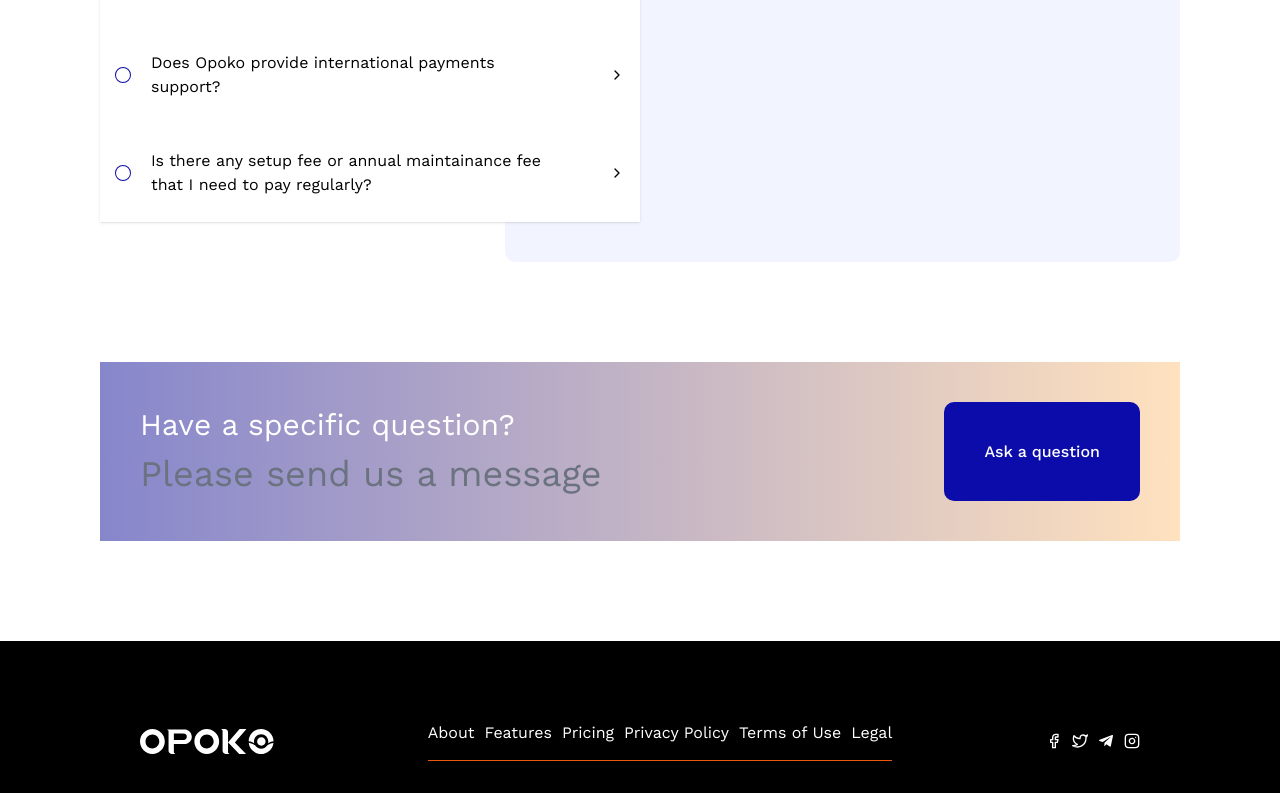
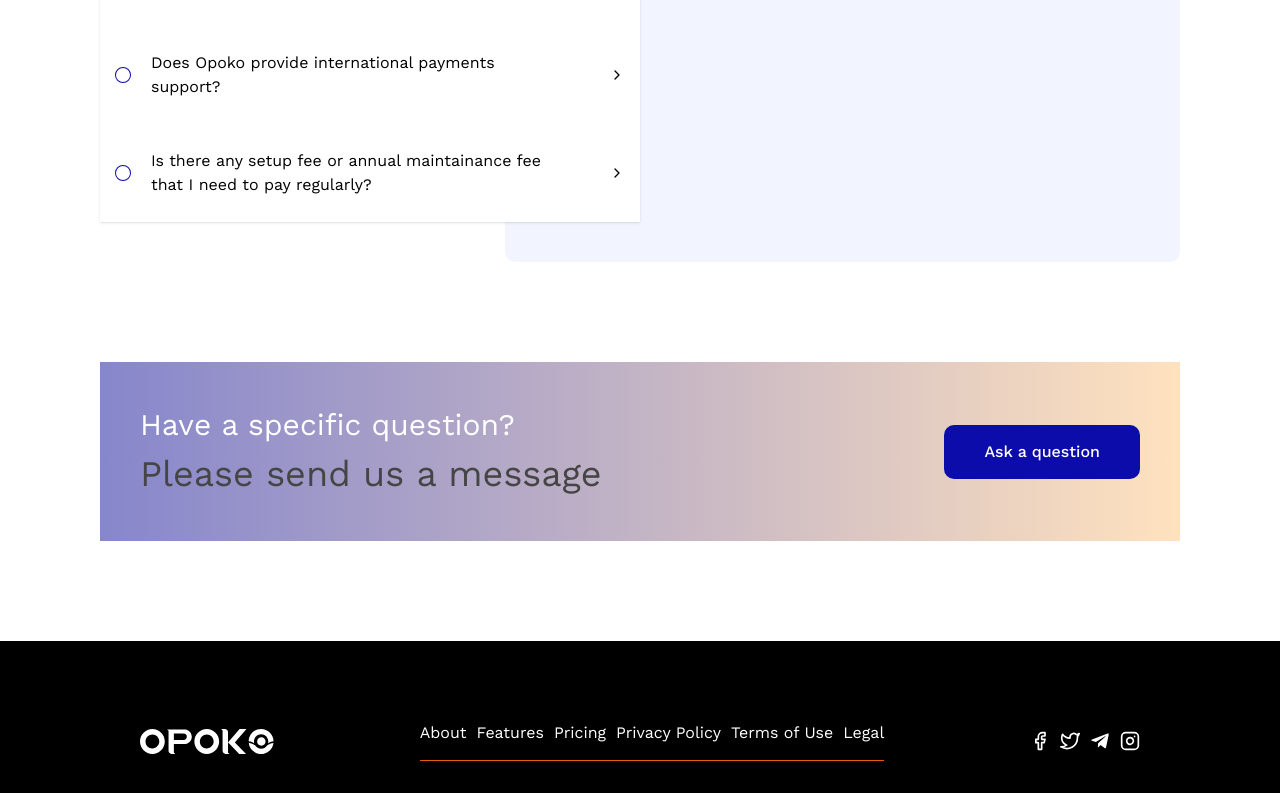
Before and after one commit to Niscolinx/opoko, a React (Vite) app: page /about-us in a window 1280 px wide. Shown: the part 1570-2363 px from the top of the page. Built offline with nearby package versions, Linux system fonts and the light colour scheme.

Commit message:
working on about us

```diff
--- a/src/pages/AboutUs.tsx
+++ b/src/pages/AboutUs.tsx
@@ -217,11 +217,11 @@ function AboutUs() {
       >
         <div className="">
           <p className="text-white text-[3rem]">Have a specific question?</p>
-          <p className="text-gray-500 text-[3.6rem]">
+          <p className="text-[#464545] text-[3.6rem]">
             Please send us a message
           </p>
         </div>
-        <button className="px-16 py-4 rounded-2xl bg-color-blue text-white font-medium">
+        <button className="px-16 py-6 rounded-2xl bg-color-blue text-white font-medium self-center">
           Ask a question
         </button>
       </section>
@@ -233,7 +233,7 @@ function AboutUs() {
             <Link to="/">{item}</Link>
           ))}
         </div>
-        <div className="flex items-center gap-4">
+        <div className="flex items-center gap-4 text-[2rem]">
           <a href="/" target="_blank" rel="noopener noreferrer">
             <FiFacebook className="text-white" />
           </a>
```
